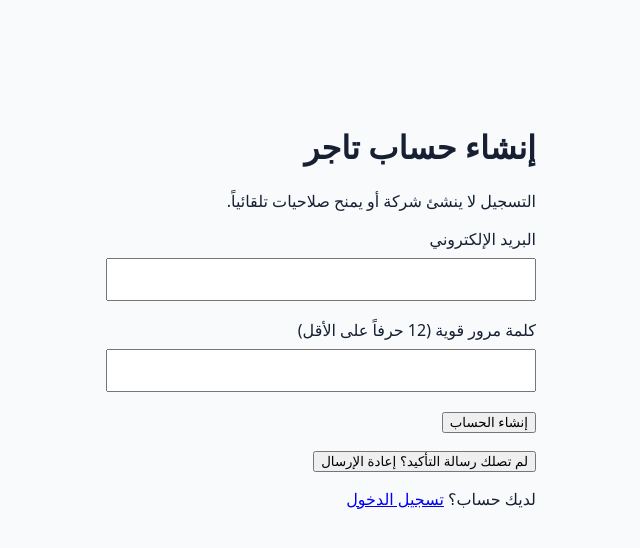
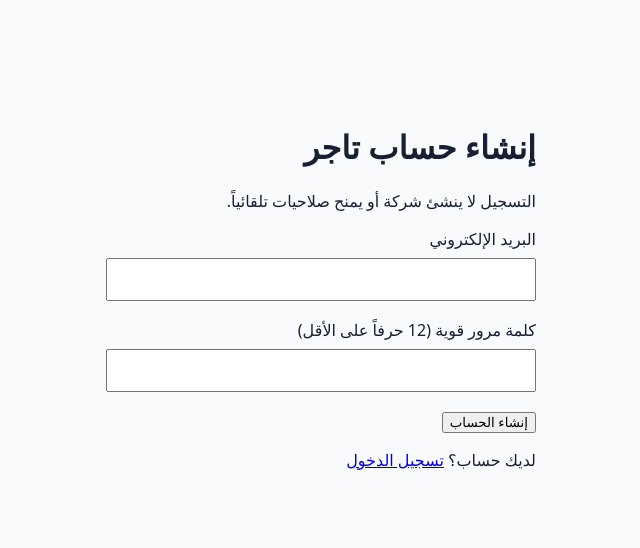
Before and after one commit to ultrablueai/Qmenu, a Next.js app: page /signup in a window 1280 px wide. Shown: the top 548 px of the page, without its empty margins (430-1070 px from the left). Built offline with nearby package versions, Linux system fonts and the light colour scheme.

Commit message:
revert: remove out-of-scope signup resend change after failed staging tests

```diff
--- a/app/signup/page.tsx
+++ b/app/signup/page.tsx
@@ -8,16 +8,15 @@ export default function Signup() {
  const [password,setPassword]=useState("");
  const [busy,setBusy]=useState(false);
  const [message,setMessage]=useState("");
- const callbackUrl = () => new URL("/auth/callback", window.location.origin).toString();
-
  async function submit(event:FormEvent<HTMLFormElement>) {
    event.preventDefault();
    if(busy) return;
    setBusy(true);
    setMessage("");
    try {
+     const callback = new URL("/auth/callback", window.location.origin);
      const {error}=await browserSupabase().auth.signUp({
-       email:email.trim(), password, options:{emailRedirectTo:callbackUrl()}
+       email, password, options:{emailRedirectTo:callback.toString()}
      });
      if(error) throw error;
      setMessage("إذا أمكن إنشاء الحساب، تحقق من بريدك الإلكتروني لتأكيد التسجيل ثم سجّل الدخول.");
@@ -25,26 +24,6 @@ export default function Signup() {
      setMessage("تعذّر إكمال التسجيل. تحقق من البيانات أو حاول لاحقاً.");
    } finally { setBusy(false); }
  }
-
- async function resendConfirmation() {
-   if(busy || !email.trim()) {
-     setMessage("أدخل بريدك الإلكتروني أولاً لإعادة إرسال رسالة التأكيد.");
-     return;
-   }
-   setBusy(true);
-   setMessage("");
-   try {
-     const {error}=await browserSupabase().auth.resend({
-       type:"signup", email:email.trim(), options:{emailRedirectTo:callbackUrl()}
-     });
-     if(error) throw error;
-     // Do not reveal whether this account exists.
-     setMessage("إذا كان الحساب بانتظار التأكيد، ستصلك رسالة جديدة. تحقق من البريد غير المرغوب أيضاً.");
-   } catch {
-     setMessage("تعذّر طلب إعادة إرسال رسالة التأكيد حالياً. حاول لاحقاً.");
-   } finally { setBusy(false); }
- }
-
  return <main style={{maxWidth:430,margin:"10vh auto",padding:24}}>
   <h1>إنشاء حساب تاجر</h1>
   <p>التسجيل لا ينشئ شركة أو يمنح صلاحيات تلقائياً.</p>
@@ -55,7 +34,6 @@ export default function Signup() {
    <input id="password" type="password" required minLength={12} autoComplete="new-password" value={password} onChange={e=>setPassword(e.target.value)} style={{display:"block",width:"100%",padding:12,boxSizing:"border-box",margin:"8px 0 18px"}}/>
    <button disabled={busy} type="submit">{busy?"جارٍ التسجيل...":"إنشاء الحساب"}</button>
   </form>
-  <p><button type="button" disabled={busy} onClick={resendConfirmation}>لم تصلك رسالة التأكيد؟ إعادة الإرسال</button></p>
   {message&&<p role="status">{message}</p>}
   <p>لديك حساب؟ <Link href="/login">تسجيل الدخول</Link></p>
  </main>;
```
